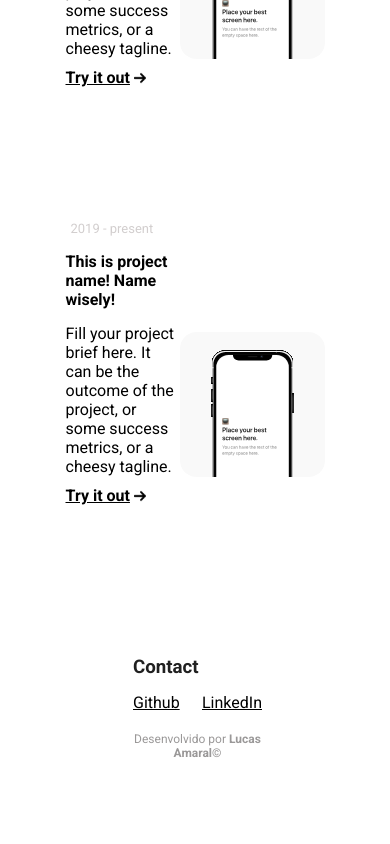
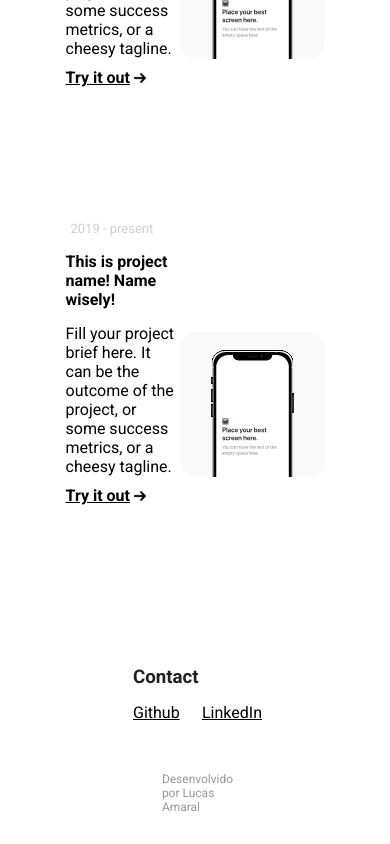
Before and after one commit to lucasamaraloliveira/portifolio, a React (Vite) app: page / in a window 390 px wide. Shown: the part 1124-1968 px from the top of the page. Before the commit the page ends 1894 px from the top, so only its background shows below. Built offline with nearby package versions, Linux system fonts and the light colour scheme.

Commit message:
fix: page responsiveness fix

```diff
--- a/src/components/layout/Container/Container.css
+++ b/src/components/layout/Container/Container.css
@@ -1,20 +1,17 @@
-.container{
+.container {
   width: 100%;
   padding: 10px;
   display: flex;
   justify-content: center;
-
 }
 
-.container-img{
-        width: 50%;
-
-
+.container-img {
+  width: 100%;
+  max-width: 500px;
+  /* background-color: aqua; */
 }
-.container-img img{
-
+.container-img img {
   margin-bottom: -30px;
-
 }
 .container-img p {
   margin-top: 10px;
@@ -35,19 +32,16 @@
   font-size: 13px;
 }
 
-
-@media (max-width:834px){
-        .container-img{
+@media (max-width: 834px) {
+  .container-img {
     width: 70%;
     /* background-color: aqua;   */
-
   }
 }
 
-@media (max-width:800px){
-        .container-img{
+@media (max-width: 800px) {
+  .container-img {
     width: 70%;
     /* background-color: aqua;   */
-
   }
 }
--- a/src/components/layout/Footer/Footer.css
+++ b/src/components/layout/Footer/Footer.css
@@ -1,73 +1,111 @@
 .footer-color {
   /* background-color: blueviolet; */
-    color:#202020;
+  color: #202020;
   display: flex;
   flex-direction: column;
-    padding: 10px 30rem;
+  padding: 10px 39rem;
   margin-left: 5px;
 }
 
 .social-media {
   width: 100%;
-    max-width: 1200px;
+  padding: 10px 17rem;
   /* background-color: gold; */
   display: flex;
   flex-direction: column;
-    /* justify-content: center; */
+
   margin-bottom: 20px;
-
-
 }
 
 .social-media ul {
   width: 100%;
   max-width: 150px;
+
   /* background-color: aqua; */
-
   display: flex;
   justify-content: space-between;
 
   padding-top: 15px;
 }
 
-.social-media a{
+.social-media a {
   color: #000;
 }
 
 footer {
+  /* background-color: aqua; */
+  padding: 10px;
+  /* max-width: 500px; */
+  width: 100%;
   color: #9a9898;
-    text-align: center;
+  display: flex;
+  justify-content: center;
   font-size: 12px;
+}
+footer p {
+  /* background-color: blueviolet; */
+  padding: 10px;
+  max-width: 500px;
+  width: 100%;
+  color: #9a9898;
+  display: flex;
+  justify-content: center;
+  padding: 10px 6rem;
+  font-size: 12px;
+}
+@media (max-width: 1920px) {
+  .footer-color {
+    padding: 10px 22rem;
+  }
+}
+
+@media (max-width: 1378px) {
+  .footer-color {
+    padding: 10px 7rem;
+  }
 }
 
 @media (max-width: 1280px) {
-
   .footer-color {
-        padding: 10px 20rem;
+    padding: 10px 4rem;
   }
-
 }
 
 @media (max-width: 884px) {
-
   .footer-color {
-        padding: 10px 13.5rem;
+    padding: 10px 0rem;
   }
-
+  .social-media {
+    width: 100%;
+    padding: 10px 10rem;
+    display: flex;
+    flex-direction: column;
+    margin-bottom: 20px;
+  }
 }
 
 @media (max-width: 834px) {
-
   .footer-color {
-        padding: 10px 8rem;
+    padding: 10px 0.1rem;
   }
-
+  .social-media {
+    width: 100%;
+    padding: 10px 9rem;
+    display: flex;
+    flex-direction: column;
+    margin-bottom: 20px;
+  }
 }
 
 @media (max-width: 800px) {
-
   .footer-color {
-        padding: 10px 8rem;
+    padding: 10px 7rem;
   }
-
+  .social-media {
+    width: 100%;
+    padding: 10px 1rem;
+    display: flex;
+    flex-direction: column;
+    margin-bottom: 20px;
   }
+}
--- a/src/components/layout/Footer/index.jsx
+++ b/src/components/layout/Footer/index.jsx
@@ -1,21 +1,28 @@
-import React from 'react'
-import './Footer.css'
+import React from "react";
+import "./Footer.css";
 
 function Footer() {
   return (
-    <div className='footer-color'>
-      <div className='social-media'>
-      <h3 id='Contact'>Contact</h3>
-        <ul >
-          <li><a href="https://github.com/lucasamaraloliveira" target='_blank'> Github</a></li>
-          <li><a href=""> LinkedIn</a></li>
+    <div className="footer-color">
+      <div className="social-media">
+        <h3 id="Contact">Contact</h3>
+        <ul>
+          <li>
+            <a href="https://github.com/lucasamaraloliveira" target="_blank">
+              {" "}
+              Github
+            </a>
+          </li>
+          <li>
+            <a href="">LinkedIn</a>
+          </li>
         </ul>
       </div>
-      <footer>Desenvolvido por<b> Lucas Amaral&copy;</b></footer>
+      <footer>
+        <p> Desenvolvido por Lucas Amaral</p>
+      </footer>
     </div>
-
-
-  )
+  );
 }
 
-export default Footer
+export default Footer;
--- a/src/components/layout/Navbar/Navbar.css
+++ b/src/components/layout/Navbar/Navbar.css
@@ -1,15 +1,14 @@
-.navbar{
-
+.navbar {
   /* background-color: blueviolet; */
-    color:#202020;
+  color: #202020;
   display: flex;
   justify-content: center;
   padding: 10px 25rem;
 }
 
-.navbar ul{
+.navbar ul {
   width: 100%;
-    max-width: 600px;
+  max-width: 500px;
   /* background-color: aqua; */
   padding: 10px;
   display: flex;
@@ -17,29 +16,26 @@
   justify-content: space-between;
 }
 
-.navbar li{
+.navbar li {
   cursor: pointer;
 }
-.navbar li:hover{
+.navbar li:hover {
   /* transition: 0.6s; */
   opacity: 0.7;
-    list-style:disc;
+  list-style: disc;
 }
 
-.navbar a{
+.navbar a {
   color: #000;
   text-decoration: none;
 }
 
 @media (max-width: 1280px) {
-
-    .navbar{
-
+  .navbar {
     /* background-color: blueviolet; */
-        color:#202020;
+    color: #202020;
     display: flex;
     justify-content: center;
     padding: 10px 15rem;
   }
-
 }
```
Also changed, not shown: 1 other file (tests, documents, lock files or other folders). Lines whose indentation alone changed are shown as unchanged.
